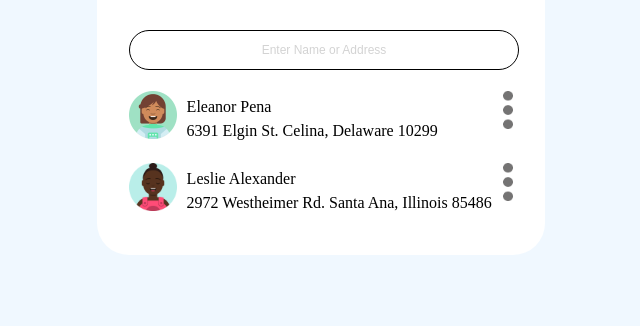
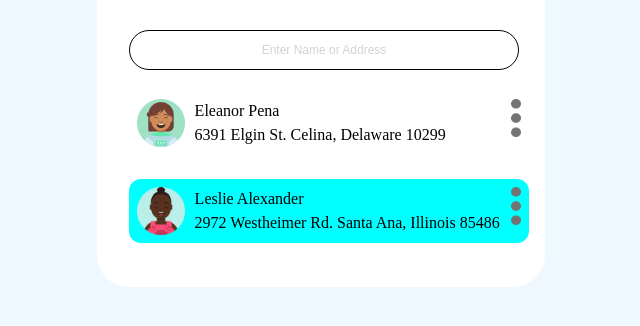
Before and after one commit to lvlux9/projects, a plain HTML site: page directory_component/index.html in a window 1280 px wide. Shown: the part 176-502 px from the top of the page, without its empty margins (319-959 px from the left). Drawn offline with Linux system fonts and the light colour scheme.

Commit message:
adding background to nth child in contact list

```diff
--- a/directory_component/stylesheet.css
+++ b/directory_component/stylesheet.css
@@ -1,3 +1,6 @@
+html{
+    box-sizing: border-box;
+}
 body{
     background-color: aliceblue;
     display: flex;
@@ -48,6 +51,8 @@ h1{
     justify-content: space-between;
     height: 6vh;
     width: 100%;
+    padding: .5em;
+    border-radius: .75em;
 
 }
 
@@ -63,7 +68,7 @@ h1{
     flex-direction: column;
     justify-content: space-around;
     align-self: flex-start;
-    padding: .25em;
+
 }
 
 .contact-component_details_name{
@@ -83,3 +88,7 @@ h1{
     margin-bottom: .75em;
     margin-top: .75em;
 }
+
+.contact-component:nth-child(2n){
+    background-color: aqua;
+}
```
